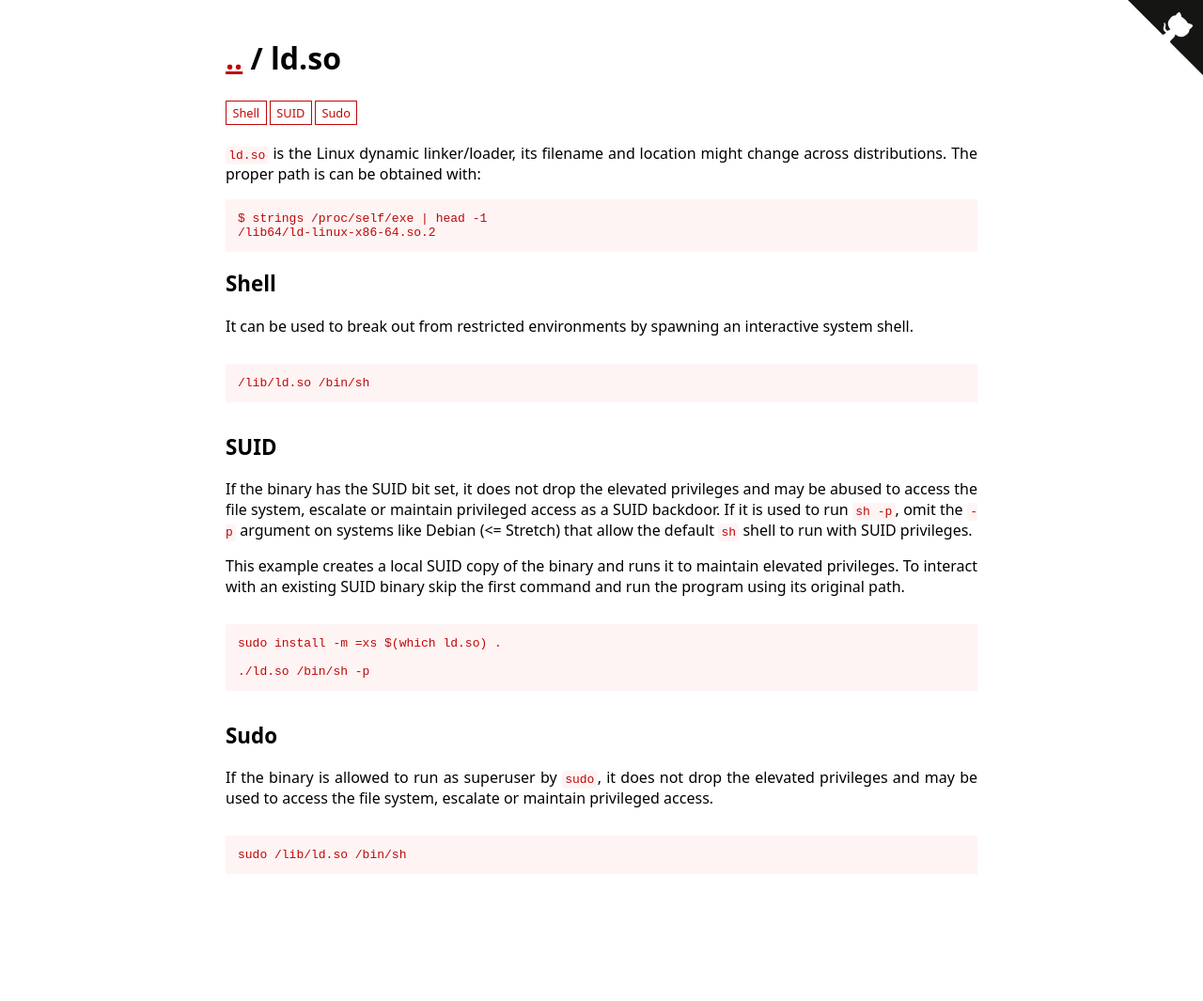
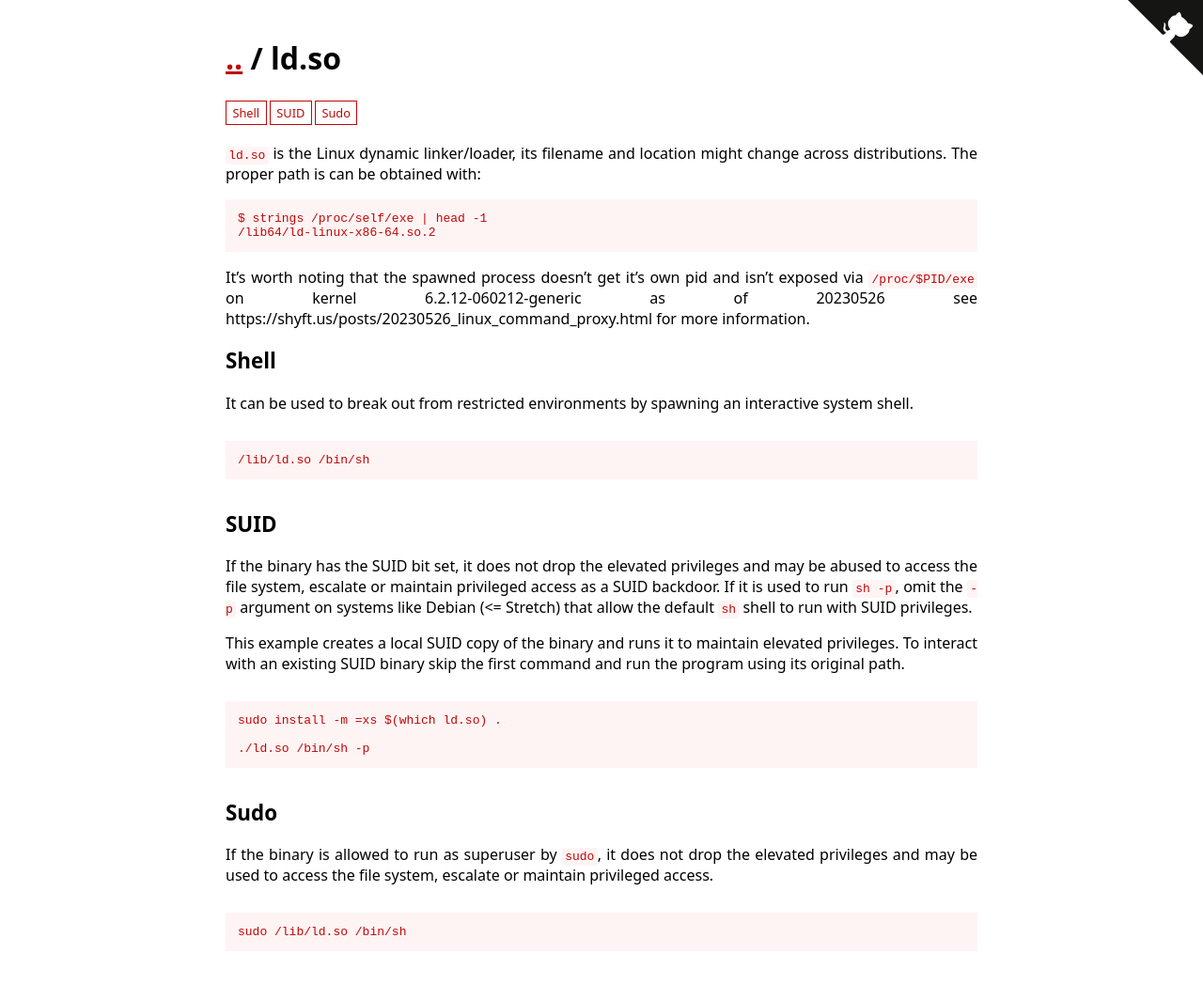
Before and after one commit to GTFOBins/GTFOBins.github.io, a Jekyll site: the page built from _gtfobins/ld.so.md, in a window 1280 px wide. Shown: the whole page at 94% size. Built offline with Jekyll 4.4.1, drawn with Linux system fonts in a browser that asks for light colours; before the commit the page ends 983 px from its top, so only the background shows below that.

Commit message:
Update ld.so.md

````diff
--- a/_gtfobins/ld.so.md
+++ b/_gtfobins/ld.so.md
@@ -6,6 +6,7 @@ description: |
   $ strings /proc/self/exe | head -1
   /lib64/ld-linux-x86-64.so.2
   ```
+  It's worth noting that the spawned process doesn't get it's own pid and isn't exposed via `/proc/$PID/exe` on kernel 6.2.12-060212-generic as of 20230526 see https://shyft.us/posts/20230526_linux_command_proxy.html for more information.
 functions:
   shell:
     - code: /lib/ld.so /bin/sh
````
